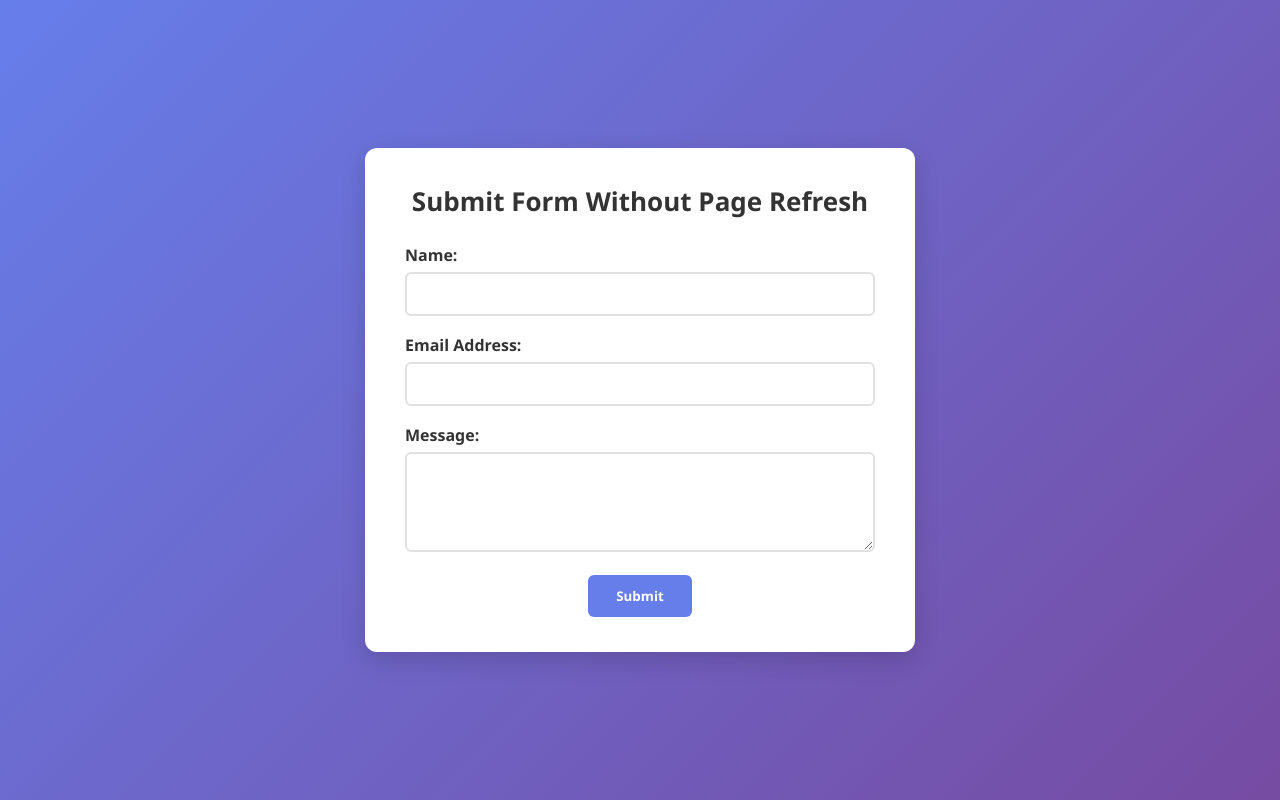
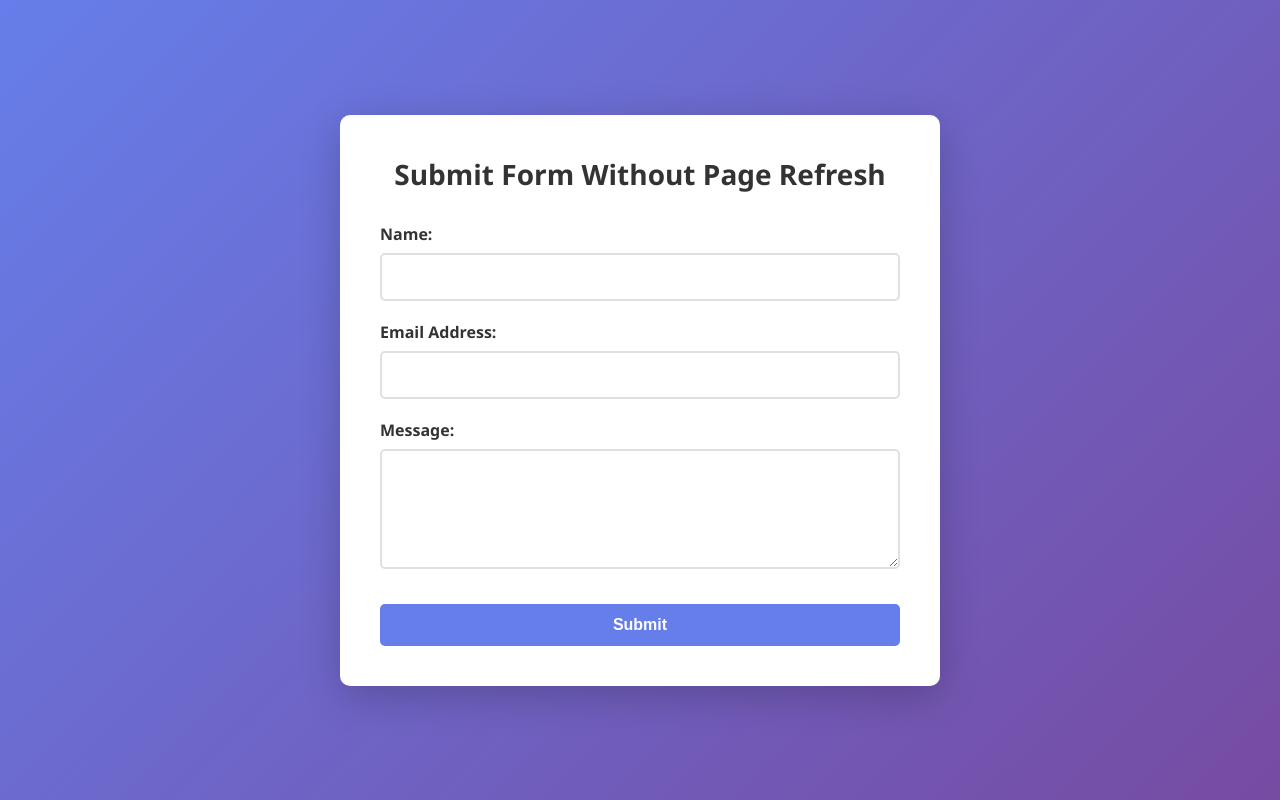
Before and after one commit to azizrmdhoni/Pemrograman-Web, a PHP site: page /submitform.html in a window 1280 px wide. Run offline with PHP 8.4, Linux system fonts and the light colour scheme.

Commit message:
submitform.css

```diff
--- a/Pertemuan 7/submitform.css
+++ b/Pertemuan 7/submitform.css
@@ -2,12 +2,12 @@
     margin: 0;
     padding: 0;
     box-sizing: border-box;
-  font-family: 'Segoe UI', Tahoma, Geneva, Verdana, sans-serif;
 }
 
 body {
+    font-family: 'Segoe UI', Tahoma, Geneva, Verdana, sans-serif;
+    background: linear-gradient(135deg, #667eea 0%, #764ba2 100%);
     min-height: 100vh;
-  background: linear-gradient(135deg, #667eea, #764ba2);
     display: flex;
     justify-content: center;
     align-items: center;
@@ -15,84 +15,86 @@ body {
 }
 
 .container {
-  background: #fff;
-  padding: 35px 40px;
-  border-radius: 12px;
-  box-shadow: 0 8px 25px rgba(0, 0, 0, 0.15);
-  max-width: 550px;
+    background: white;
+    padding: 40px;
+    border-radius: 10px;
+    box-shadow: 0 10px 40px rgba(0,0,0,0.2);
+    max-width: 600px;
     width: 100%;
-  text-align: center;
 }
 
 h1 {
     color: #333;
-  margin-bottom: 25px;
-  font-size: 26px;
+    margin-bottom: 30px;
+    font-size: 28px;
+    text-align: center;
 }
 
 .form-group {
-  margin-bottom: 18px;
-  text-align: left;
+    margin-bottom: 20px;
 }
 
 label {
     display: block;
-  margin-bottom: 6px;
+    color: #333;
     font-weight: 600;
-  color: #333;
+    margin-bottom: 8px;
+    font-size: 16px;
 }
 
-input, textarea {
+input[type="text"],
+input[type="email"],
+textarea {
     width: 100%;
-  padding: 10px 14px;
+    padding: 12px 15px;
     border: 2px solid #e0e0e0;
-  border-radius: 6px;
+    border-radius: 5px;
     font-size: 15px;
-  transition: 0.3s;
+    transition: all 0.3s ease;
+    font-family: inherit;
 }
 
-input:focus, textarea:focus {
+input[type="text"]:focus,
+input[type="email"]:focus,
+textarea:focus {
+    outline: none;
     border-color: #667eea;
-  box-shadow: 0 0 5px rgba(102, 126, 234, 0.3);
-  outline: none;
+    box-shadow: 0 0 0 3px rgba(102, 126, 234, 0.1);
 }
 
 textarea {
     resize: vertical;
-  min-height: 100px;
+    min-height: 120px;
 }
 
 .btn-submit {
     background: #667eea;
-  color: #fff;
+    color: white;
+    padding: 12px 30px;
     border: none;
-  padding: 12px 28px;
-  border-radius: 6px;
+    border-radius: 5px;
+    font-size: 16px;
     font-weight: 600;
     cursor: pointer;
-  transition: 0.3s;
+    transition: all 0.3s ease;
+    width: 100%;
+    margin-top: 10px;
 }
 
 .btn-submit:hover {
     background: #5568d3;
     transform: translateY(-2px);
+    box-shadow: 0 5px 15px rgba(102, 126, 234, 0.3);
 }
 
-.success-message,
-.error-message {
-  display: none;
-  padding: 14px;
+.message_box {
+    margin-top: 20px;
+    padding: 15px;
     border-radius: 5px;
-  margin-top: 18px;
+    text-align: center;
     font-weight: 600;
-  color: #fff;
-  animation: fadeIn 0.4s ease;
 }
 
-.success-message { background: #4caf50; }
-.error-message { background: #f44336; }
-
-.loading {
-  opacity: 0.6;
-  pointer-events: none;
+.message_box span {
+    vertical-align: middle;
 }
```
Lines whose indentation alone changed are shown as unchanged.
